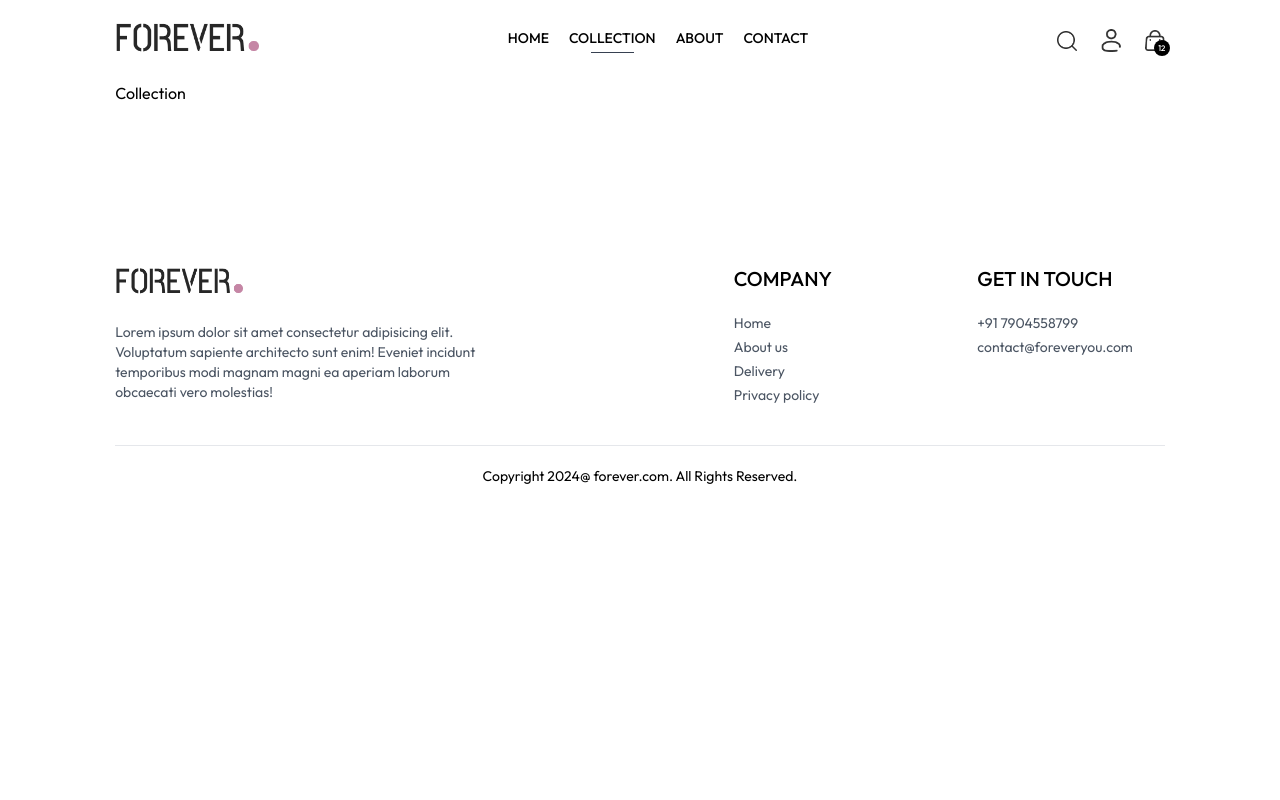
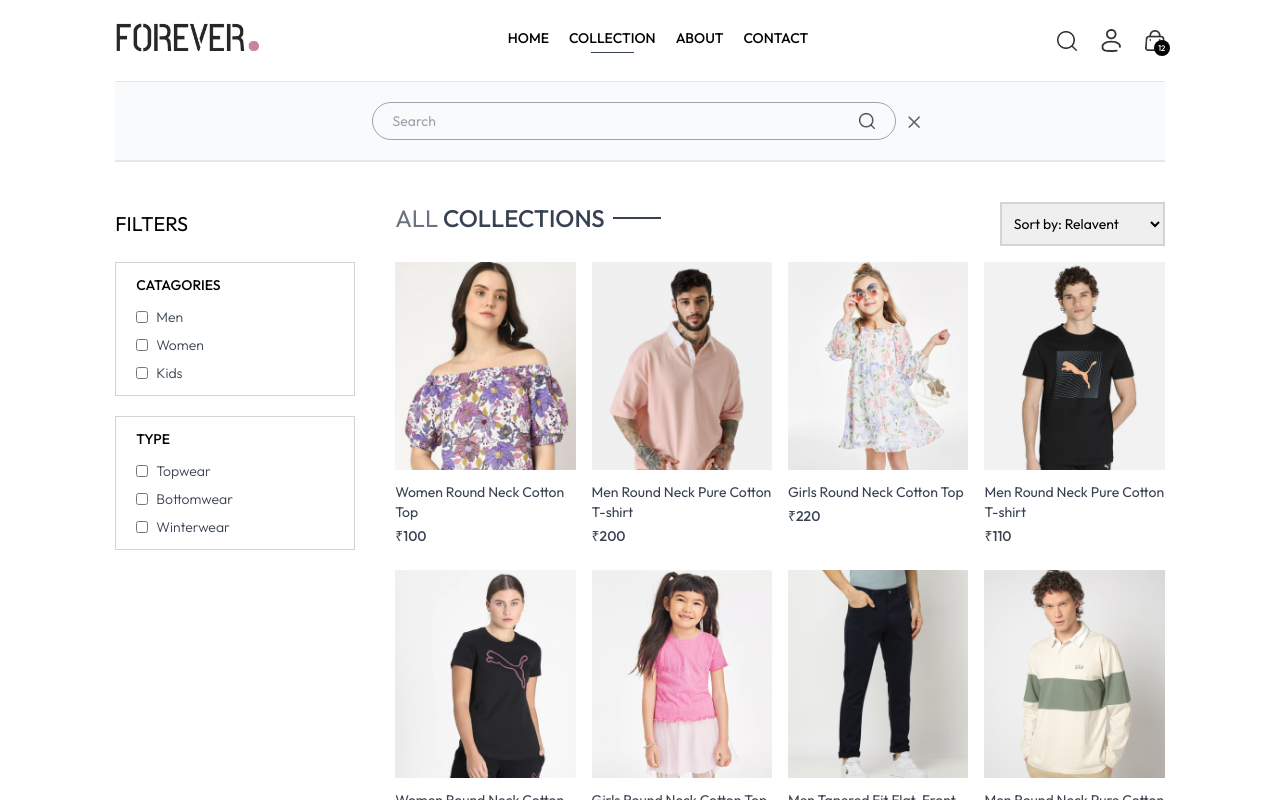
Before and after one commit to Mahendran-C/ecommerce, a React (Create React App) app in the folder frontend/: page /collection in a window 1280 px wide. Both pictures are taken after a click on the picture 1066 px from the left and 40 px from the top of the page. Shown: the top 800 px of the page. Built offline with nearby package versions, Linux system fonts and the light colour scheme.

Commit message:
collection page - frontend implemented with searchBar

```diff
--- a/frontend/src/App.js
+++ b/frontend/src/App.js
@@ -11,12 +11,14 @@
 import PlaceOrder from './pages/PlaceOrder'
 import Navbar from './components/Navbar'
 import Footer from './components/Footer'
+import SearchBar from './components/SearchBar'
 
 
 const App = () => {
   return (
     <div className='px-4 sm:px-[5vw] md:px-[7vw] lg:px-[9vw]'>
       <Navbar />
+      <SearchBar />
       <Routes>
           <Route path='/' element={<Home />} />
           <Route path='/collection' element={<Collection />} />
--- a/frontend/src/components/Navbar.jsx
+++ b/frontend/src/components/Navbar.jsx
@@ -1,9 +1,13 @@
-import React, { useState } from "react";
+import React, { useContext, useState } from "react";
 import { assets } from "../assets/assets";
 import { NavLink, Link } from "react-router-dom";
+import { ShopContext } from "../context/ShopContext";
 
 const Navbar = () => {
+
   const [visible, setVisible] = useState(false)
+  const {setShowSearch} = useContext(ShopContext)
+
   return (
     <div className="flex items-center justify-between py-5 font-medium">
       <Link to="/"><img src={assets.logo} className="w-36" alt="" /></Link>
@@ -26,7 +30,7 @@
         </NavLink>
       </ul>
       <div className="flex items-center gap-6">
-        <img src={assets.search_icon} className="w-5 cursor-pointer" alt="" />
+        <img onClick={()=>setShowSearch(true)} src={assets.search_icon} className="w-5 cursor-pointer" alt="" />
         <div className="group relative">
           <img
             src={assets.profile_icon}
--- /dev/null
+++ b/frontend/src/components/SearchBar.jsx
@@ -0,0 +1,36 @@
+import React, { useContext, useEffect, useState } from 'react'
+import { ShopContext } from '../context/ShopContext'
+import { assets } from '../assets/assets'
+import { useLocation } from 'react-router-dom'
+
+const SearchBar = () => {
+
+    const {search, setSearch, showSearch, setShowSearch} = useContext(ShopContext)
+    const [visible, setVisible] = useState(false)
+    const location = useLocation()
+
+    useEffect(()=>{
+        // console.log(location.pathname)
+
+        if(location.pathname.includes('collection') ){
+            setVisible(true)
+        }
+        else{
+            setVisible(false)
+        }
+
+    }, [location])
+
+  return showSearch && visible ? (
+    <div className='border-t border-b bg-gray-50 text-center'>
+        <div className="inline-flex items-center justify-center border border-gray-400 px-5 py-2 my-5 mx-3 rounded-full w-3/4 sm:w-1/2">
+            <input vlaue={search} onChange={e => setSearch(e.target.value)} className='flex-1 outline-none bg-inherit text-sm' type="text" placeholder='Search' />
+            <img className='w-4' src={assets.search_icon} alt="" />
+        </div>
+        <img onClick={() => setShowSearch(false)} className='inline w-3 cursor-pointer' src={assets.cross_icon} alt="" />
+
+    </div>
+  ) : null
+}
+
+export default SearchBar
--- a/frontend/src/context/ShopContext.jsx
+++ b/frontend/src/context/ShopContext.jsx
@@ -1,4 +1,4 @@
-import { createContext } from "react";
+import { createContext, useState } from "react";
 import { products } from "../assets/assets";
 
 export const ShopContext = createContext();
@@ -7,9 +7,11 @@
 
     const currency = "₹"
     const delivery_fee = 10
+    const [search, setSearch] = useState('')
+    const [showSearch, setShowSearch] = useState(false)
 
   const value = {
-    products, currency, delivery_fee
+    products, currency, delivery_fee, search, setSearch, showSearch, setShowSearch
   };
   return (
     <ShopContext.Provider value={value}>{props.children}</ShopContext.Provider>
--- a/frontend/src/pages/Collection.jsx
+++ b/frontend/src/pages/Collection.jsx
@@ -1,9 +1,171 @@
-import React from 'react'
+import React, { useContext, useEffect, useState } from "react";
+import { ShopContext } from "../context/ShopContext";
+import { assets } from "../assets/assets";
+import Title from "../components/Title";
+import ProductItem from '../components/ProductItem'
 
 const Collection = () => {
+  const { products, search, showSearch } = useContext(ShopContext);
+  const [showFilter, setShowFilter] = useState(false);
+  const [filterProducts, setFilterProducts] = useState([])
+  const [category, setCategory] = useState([])
+  const [subCategory, setSubCategory] = useState([])
+  const [sortType, setSortType] = useState('relavent')
+
+
+  const toggleCategory = (e) =>{
+
+    if(category.includes(e.target.value)){
+      setCategory(prev=>prev.filter(item=>item !== e.target.value))
+    }
+    else{
+      // console.log('...else part working...', category)
+      setCategory(prev=>[...prev, e.target.value])
+    }
+  }
+
+  const toggleSubCategory = (e) =>{
+
+    if(subCategory.includes(e.target.value)){
+      setSubCategory(prev => prev.filter(item => item !== e.target.value))
+    }
+    else{
+      setSubCategory(prev => [...prev, e.target.value])
+    }
+  }
+
+  const applyFilter = () =>{
+    let productsCopy = products.slice()
+
+    if(showSearch && search){
+      productsCopy = productsCopy.filter(item => item.name.toLowerCase().includes(search.toLowerCase()))
+    }
+
+    if(category.length > 0){
+      productsCopy = productsCopy.filter(item => category.includes(item.category))
+    }
+
+    if(subCategory.length > 0){
+      productsCopy = productsCopy.filter(item => subCategory.includes(item.subCategory))
+    }
+    // console.log(productsCopy)
+
+    setFilterProducts(productsCopy)
+  }
+
+  const sortProduct = () =>{
+
+    let fpCopy = filterProducts.slice()
+
+    switch (sortType) {
+      case 'low-high':
+        setFilterProducts(fpCopy.sort((a,b) => a.price - b.price))
+        break;
+
+        case 'high-low' :
+          setFilterProducts(fpCopy.sort((a,b)=> (b.price - a.price)))
+          break;
+
+      default:
+        applyFilter()
+        break;
+    }
+
+  }
+
+  useEffect(()=>{
+    applyFilter()
+  }, [category, subCategory, search, showSearch])
+
+  useEffect(()=>{
+      sortProduct()
+  }, [sortType])
+
+  // useEffect used to console.log
+  // useEffect(()=>{
+  //   console.log(subCategory)
+  // }, [subCategory])
+
   return (
-    <div>Collection</div>
-  )
-}
+    <div className="flex flex-col sm:flex-row gap-1 sm:gap-10 pt-10 border-t">
+      {/* Filter Options */}
+      <div className="min-w-60">
+        <p
+          onClick={() => setShowFilter(!showFilter)}
+          className="my-2 text-xl flex items-center cursor-pointer gap-2"
+        >
+          FILTERS
+          <img
+            src={assets.dropdown_icon}
+            className={`h-3 sm:hidden ${showFilter ? "rotate-90" : ""}`}
+            alt=""
+          />
+        </p>
+        {/* Category Filter */}
+        <div
+          className={`border border-gray-300 pl-5 py-3 mt-6 ${
+            showFilter ? "" : "hidden"
+          } sm:block`}
+        >
+          <p className="mb-3 text-sm font-medium">CATAGORIES</p>
+          <div className="flex flex-col gap-2 text-sm font-light text-gray-700">
+            <p className="flex gap-2">
+              <input type="checkbox" className="w-3" value={"Men"} onChange={toggleCategory} /> Men
+            </p>
+            <p className="flex gap-2">
+              <input type="checkbox" className="w-3" value={"Women"} onChange={toggleCategory} /> Women
+            </p>
+            <p className="flex gap-2">
+              <input type="checkbox" className="w-3" value={"Kids"} onChange={toggleCategory} /> Kids
+            </p>
+          </div>
+        </div>
+        {/* SubCategory Filter */}
+        <div
+          className={`border border-gray-300 pl-5 py-3 my-5 ${
+            showFilter ? "" : "hidden"
+          } sm:block`}
+        >
+          <p className="mb-3 text-sm font-medium">TYPE</p>
+          <div className="flex flex-col gap-2 text-sm font-light text-gray-700">
+            <p className="flex gap-2">
+              <input type="checkbox" className="w-3" value={"Topwear"} onChange={toggleSubCategory} />{" "}
+              Topwear
+            </p>
+            <p className="flex gap-2">
+              <input type="checkbox" className="w-3" value={"Bottomwear"} onChange={toggleSubCategory} />{" "}
+              Bottomwear
+            </p>
+            <p className="flex gap-2">
+              <input type="checkbox" className="w-3" value={"Winterwear"} onChange={toggleSubCategory} />{" "}
+              Winterwear
+            </p>
+          </div>
+        </div>
+      </div>
+      {/* Right Side */}
+      <div className="flex-1">
+        <div className="flex justify-between text-base sm:text-2xl mb-4">
+          <Title text1={"ALL"} text2={"COLLECTIONS"} />
+          {/* Product Sort */}
+          <select onChange={(e) => setSortType(e.target.value)} className="border-2 border-gray-300 text-sm px-2">
+            <option value="relavent">Sort by: Relavent</option>
+            <option value="low-high">Sort by: Low to High</option>
+            <option value="high-low">Sort by: High to Low</option>
+          </select>
+        </div>
 
-export default Collection
+        {/* Map Products */}
+        <div className="grid grid-cols-2 md:grid-cols-3 lg:grid-cols-4 gap-4 gap-y-6">
+          {
+            filterProducts.map((item, index)=>(
+              <ProductItem key={index} name={item.name} id={item._id} price={item.price} image={item.image} />
+            ))
+          }
+        </div>
+      </div>
+    </div>
+  );
+};
+
+export default Collection;
```
